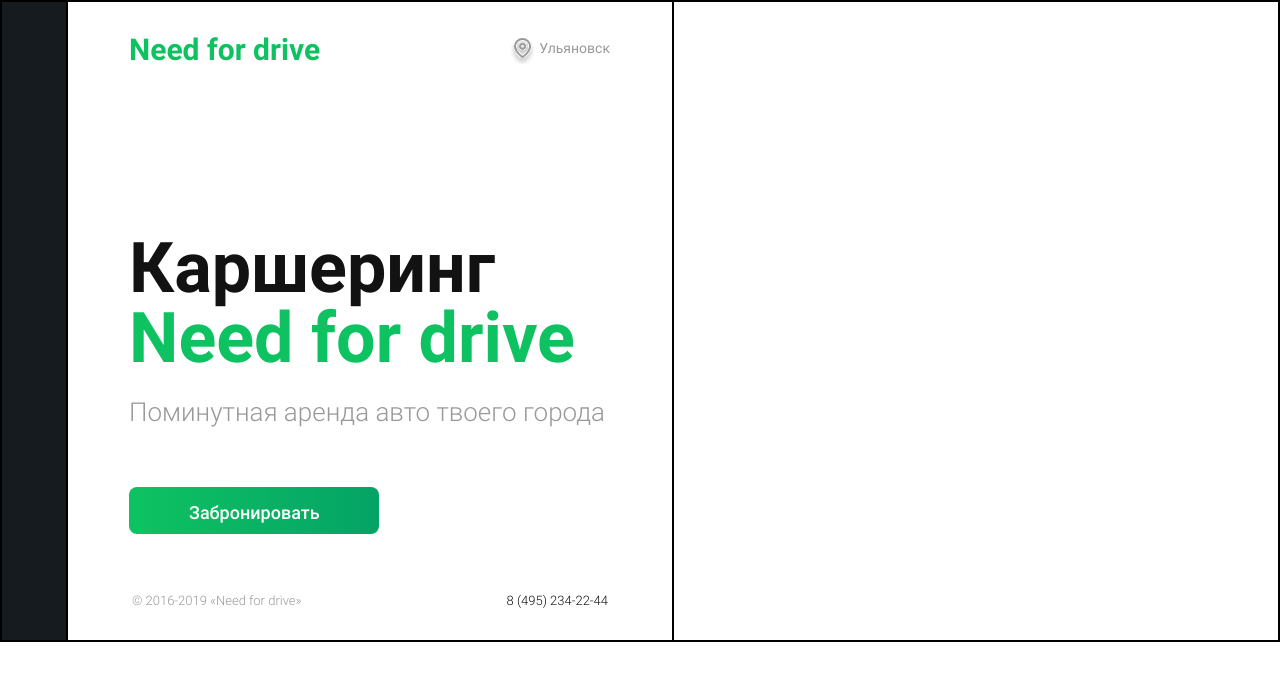
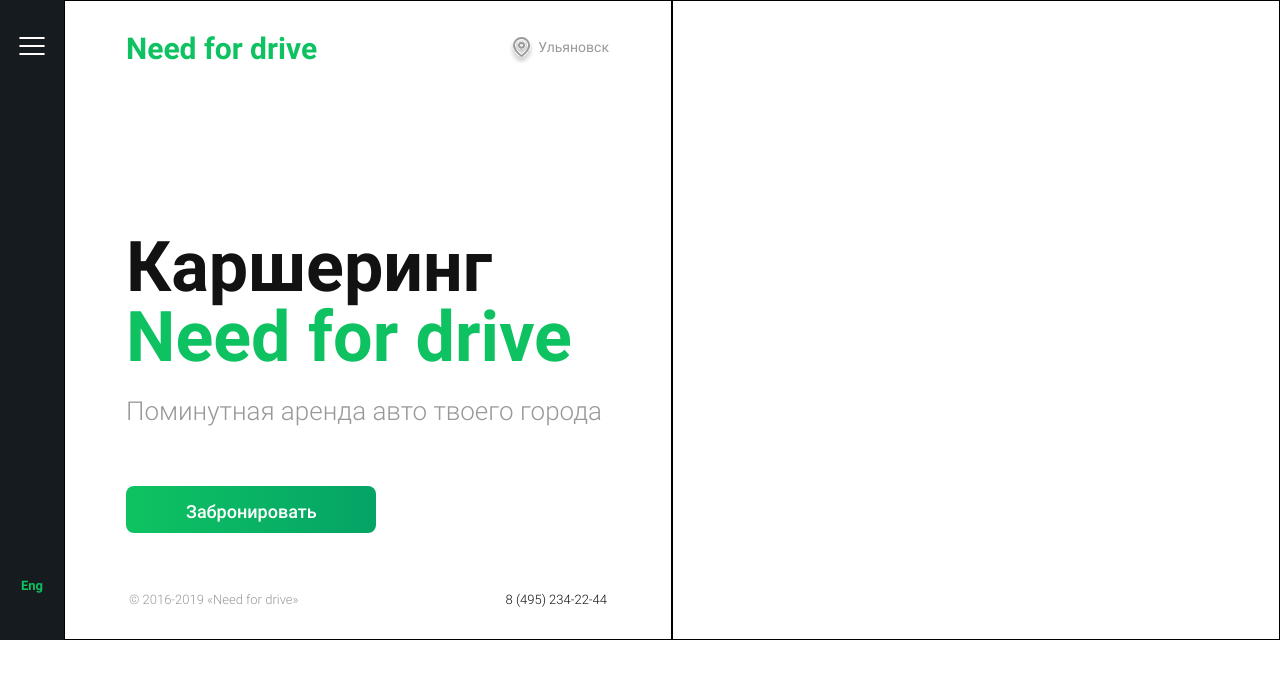
Before and after one commit to viknem31324/drive, a Vue app: page / in a window 1280 px wide. Shown: the top 680 px of the page. Built offline with nearby package versions, Linux system fonts and the light colour scheme.

Commit message:
делал burger

```diff
--- a/src/app/styles/general.scss
+++ b/src/app/styles/general.scss
@@ -1,7 +1,6 @@
 .wrapper {
-  max-width: 1440px;
+  // max-width: 1440px;
   display: flex;
-  border: 1px solid black;
-  margin: 0 auto;
+  // margin: 0 auto;
   min-height: 50vw;
 }
--- a/src/app/styles/normalize.scss
+++ b/src/app/styles/normalize.scss
@@ -81,6 +81,13 @@
     text-decoration: none;
   }
 
+  li {
+    list-style-type: none;
+  }
+
+  ul {
+    padding: 0;
+  }
   /**
    * 1. Remove the bottom border in Chrome 57-
    * 2. Add the correct text decoration in Chrome, Edge, IE, Opera, and Safari.
--- a/src/widgets/burger-menu/BurgerMenu.vue
+++ b/src/widgets/burger-menu/BurgerMenu.vue
@@ -1,11 +1,40 @@
 <template>
   <div class="burger">
+    <div class="burger__btn" @click="checkedBurger()"
+    :class="{'burger__btn--active': burgerCheck}">
+      <span class="burger__line"></span>
+    </div>
+    <div class="burger__lang">Eng</div>
+    <div class="burger__nav nav" :class="{'is-visible': burgerCheck}">
+      <ul class="nav__list-link list-link">
+        <router-link class="list-link__item" tag="li" to="/">Парковка</router-link>
+        <router-link class="list-link__item" tag="li" to="/">Страховка</router-link>
+        <router-link class="list-link__item" tag="li" to="/">Бензин</router-link>
+        <router-link class="list-link__item" tag="li" to="/">Обслуживание</router-link>
+      </ul>
+      <ul class="nav__list-icon">
+        <li></li>
+        <li></li>
+        <li></li>
+      </ul>
+    </div>
 
   </div>
 </template>
 
-<script>
+<script lang="ts">
 export default {
+  data() {
+    return {
+      burgerCheck: false,
+    }
+  },
+  methods: {
+    checkedBurger () {
+      this.burgerCheck = !this.burgerCheck;
+      console.log(this.burgerCheck);
+    }
+  }
 
 }
 </script>
--- a/src/widgets/burger-menu/index.scss
+++ b/src/widgets/burger-menu/index.scss
@@ -1,7 +1,131 @@
 .burger {
-  // position: fixed;
-  // left: 0;
+  padding-bottom: 31px;
+  padding-top: 37px;
+  display: flex;
+  flex-direction: column;
+  justify-content: space-between;
+  align-items: center;
   background: var(--black);
   flex: 0 0 64px;
-  border: 1px solid black;
+
+  &__btn {
+    position: relative;
+    z-index: 1100;
+    width: 26px;
+    height: 18px;
+    cursor: pointer;
+    background: transparent;
+
+    &::before,
+    &::after {
+      content: "";
+      position: absolute;
+      left: 0;
+
+      width: 100%;
+      height: 2px;
+      box-sizing: border-box;
+
+      border: 1px solid var(--white);
+      border-radius: 3px;
+      transition: transform 0.5s ease-in-out, top 0.5s ease-in-out;
+    }
+
+    &::before {
+      top: 0;
+    }
+
+    &::after {
+      bottom: 0;
+    }
+
+    &--active::after {
+      top: 50%;
+      transform: rotate(45deg);
+    }
+
+    &--active::before {
+      top: 50%;
+      transform: rotate(-45deg);
+    }
+
+    &--active .burger__line {
+      opacity: 0;
+  }
+  }
+
+  &__line {
+    position: absolute;
+    left: 0;
+    top: 50%;
+
+    width: 100%;
+    height: 2px;
+    box-sizing: border-box;
+
+    border: 1px solid var(--white);
+    border-radius: 3px;
+    opacity: 1;
+    transition: opacity 0.5s ease-in-out;
+    transform: translateY(-50%);
+  }
+
+  &__lang {
+    width: 48px;
+    height: 48px;
+    border-radius: 50%;
+    display: flex;
+    justify-content: center;
+    align-items: center;
+    box-sizing: border-box;
+    font-family: "Roboto-Bold";
+    font-weight: 700;
+    font-size: 13px;
+    line-height: 15px;
+    color: var(--main-accent);
+    cursor: pointer;
+
+    &:hover {
+      color: var(--main-light);
+      border: 1px solid var(--main-light);
+    }
+
+    &:active {
+      color: var(--main-accent);
+    }
+  }
+
+  &__nav {
+    position: fixed;
+    left: 0;
+    top: 0;
+    z-index: 1000;
+    max-width: 752px;
+    width: 100%;
+    height: 100%;
+    padding-left: 128px;
+    display: flex;
+    align-items: center;
+    transform: translateX(-100%);
+    transition: transform 0.6s ease-in-out;
+    background: #111518;
+  }
+
+  .list-link__item {
+    font-family: "Roboto-Medium";
+    font-weight: 500;
+    font-size: 32px;
+    line-height: 38px;
+    color: var(--white);
+    text-transform: uppercase;
+    cursor: pointer;
+
+    &:hover {
+      color: var(--main-accent);
+    }
+  }
 }
+
+.is-visible {
+  transform: none;
+}
```
